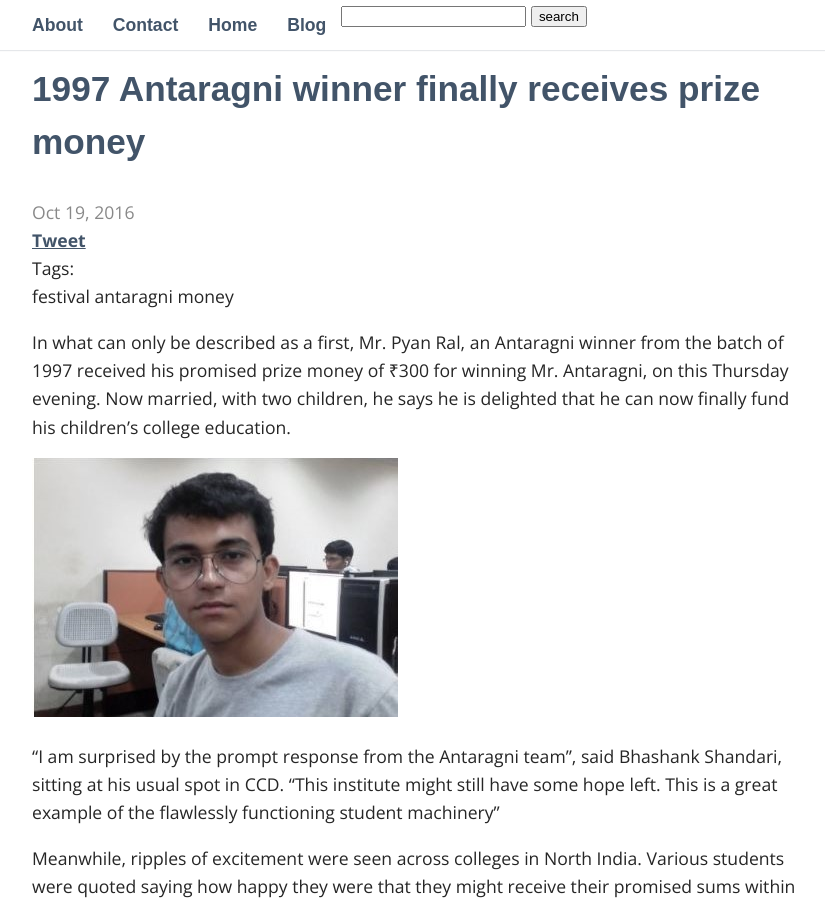
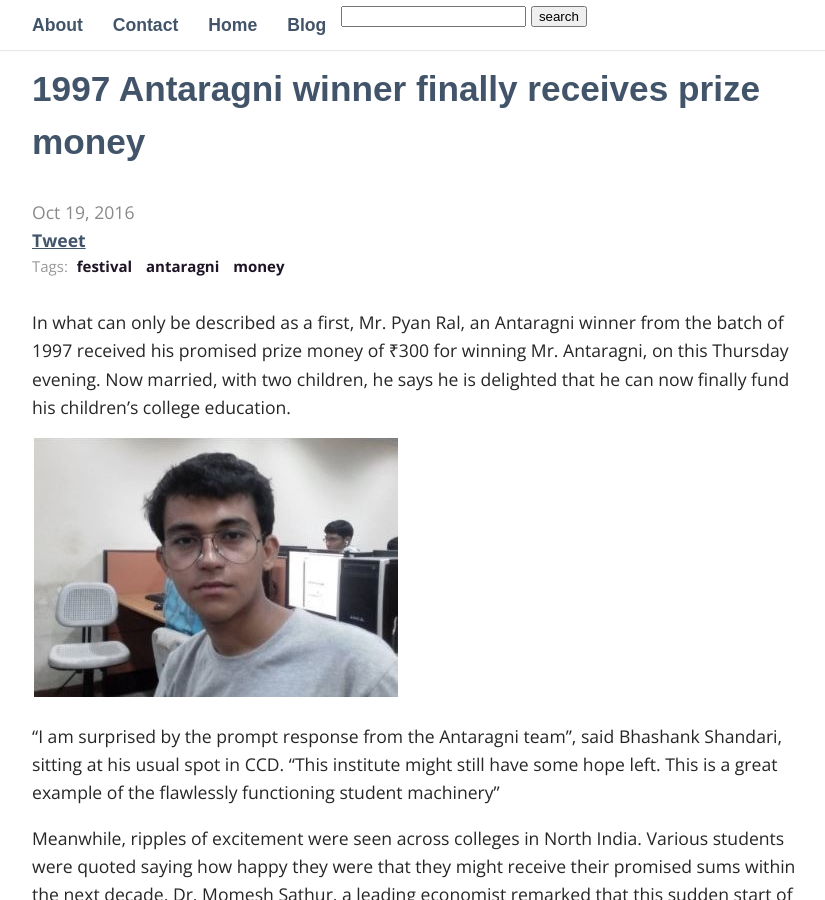
Before and after one commit to parthsharma1996/CS252_Project, a Jekyll site: the page built from CawnporeChronicles/_posts/2016-11-2-antaragni-money.markdown, in a window 1280 px wide and 900 px high, scrolled down 466 px. Shown: the whole window, without its empty margins (223-1048 px from the left). Built offline with Jekyll 4.4.1, drawn with Linux system fonts in a browser that asks for light colours; some web fonts are replaced; comment, search, counter and statistics services are not loaded.

Commit message:
Added a few minor css changes to make tags look better

```diff
--- a/CawnporeChronicles/_layouts/post.html
+++ b/CawnporeChronicles/_layouts/post.html
@@ -18,10 +18,9 @@ layout: default
     <a href="https://twitter.com/share" class="twitter-share-button" data-show-count="false">Tweet</a><script async src="//platform.twitter.com/widgets.js" charset="utf-8"></script>
 </div>
 
-Tags:
-<div class="tags">
+<div class="blog-tags">Tags:
 {% for item in page.tags %}
-{{item}}
+<a href=#>{{item}}</a>
 {% endfor %}
 </div>
 
--- a/CawnporeChronicles/_sass/_layout.scss
+++ b/CawnporeChronicles/_sass/_layout.scss
@@ -36,8 +36,14 @@ a:hover {
 	color: $link-hover-color;
 	text-decoration: underline;
 }
-.tag {
-
+.tags {
+    display:block;
+    margin:5px;
+    fill:#b3b3b1;
+      font-family: 'Open Sans', 'Helvetica Neue', Helvetica, Arial, sans-serif;
+        color: #999;
+          font-size: 15px;
+            margin-bottom: 30px;
 }
 header:header1 {
 	justify-content: center;
@@ -122,6 +128,30 @@ aside {
     font-size: 18px;
     color: #FFF;
 }
+
+.blog-tags {
+  font-family: 'Open Sans', 'Helvetica Neue', Helvetica, Arial, sans-serif;
+  color: #999;
+  font-size: 15px;
+  margin-bottom: 30px;
+}
+
+.blog-tags a {
+  color: #1D1425;
+  text-decoration: none;
+  padding: 0px 5px;
+}
+
+.blog-tags a:hover {
+  border-radius: 2px;
+  color: #1D1425;
+  background-color: #CCC;
+}
+
+.post-preview .blog-tags {
+  margin-top: 5px;
+  margin-bottom: 0;
+}
 .btnz:hover {
     color: #efefef;
 }
```
Also changed, not shown: 2 other files.
